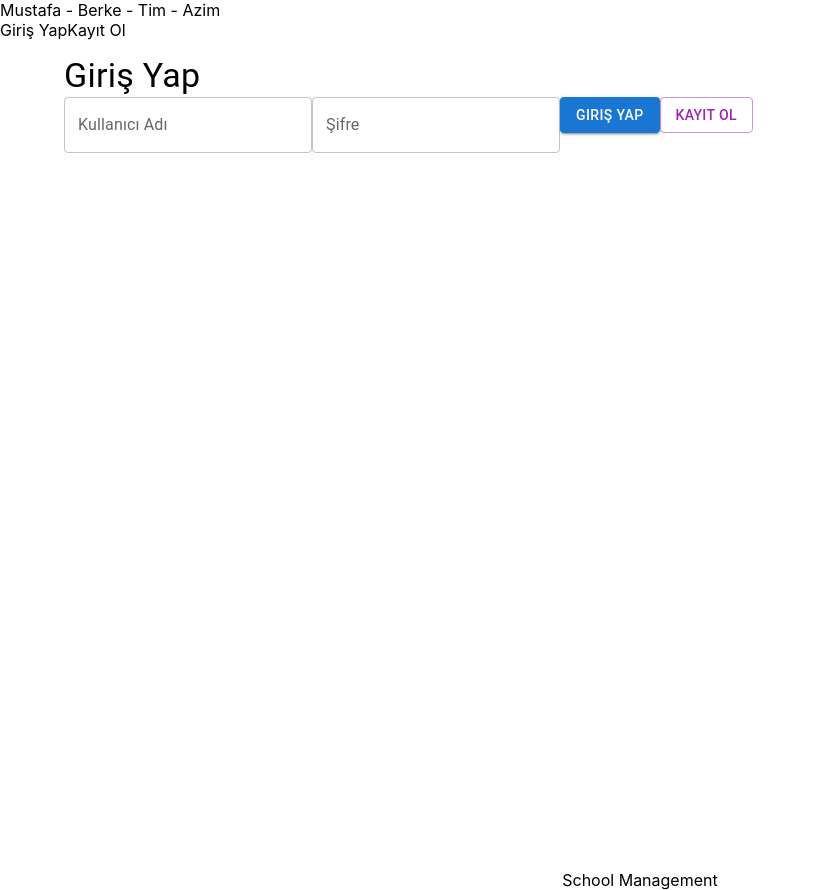
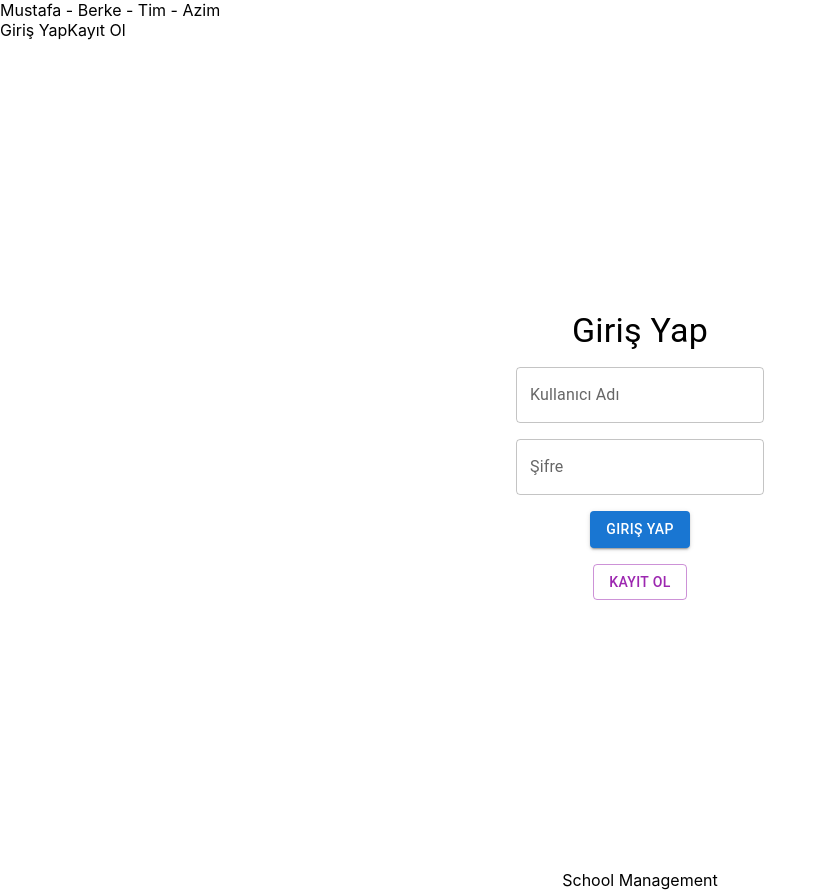
Before and after one commit to comp202team/ucms-frontend, a React (Create React App) app: page / in a window 1280 px wide. Shown: the whole page, without its empty margins (0-826 px from the left). Built offline with nearby package versions, Linux system fonts and the light colour scheme.

Commit message:
Login + Register Yaptım
paketleri düzenledim

```diff
--- a/src/Components/LoginPage.tsx
+++ b/src/Components/LoginPage.tsx
@@ -1,42 +1,37 @@
 import React, { useState, useEffect } from "react";
 import { Button, Container, TextField, Typography } from "@mui/material";
-import { makeStyles } from "@mui/styles";
-// @ts-ignore
+import { styled } from "@mui/system";
 import { useNavigate } from "react-router-dom";
 import { useDispatch, useSelector } from "react-redux";
 import { login } from "../Store/securityslice";
 
-const useStyles = makeStyles({
-    container: {
+const StyledContainer = styled(Container)({
     display: "flex",
     flexDirection: "column",
     alignItems: "center",
     justifyContent: "center",
     minHeight: "100vh",
     gap: "1rem",
-    },
 });
 
 const LoginPage: React.FC = () => {
     const dispatch = useDispatch();
-    const classes = useStyles();
     const navigate = useNavigate();
 
-
-    const isAuthenticated = useSelector((state:any) => state.security.isAuthenticated);
+    const isAuthenticated = useSelector((state: any) => state.security.isAuthenticated);
 
     const [username, setUsername] = useState("");
     const [password, setPassword] = useState("");
 
     const handleRegisterClick = () => {
-        navigate("/register", {replace: false});
+        navigate("/register", { replace: false });
     };
 
     useEffect(() => {
-        if(isAuthenticated){
-            navigate("/page1", {replace:true});
+        if (isAuthenticated) {
+            navigate("/page1", { replace: true });
         }
-    })
+    });
 
     const handleLoginClick = () => {
         dispatch(login({username, password}))
@@ -55,7 +50,7 @@ const LoginPage: React.FC = () => {
     };
 
     return (
-        <Container className={classes.container}>
+        <StyledContainer>
             <Typography variant="h4">Giriş Yap</Typography>
             <TextField
                 label="Kullanıcı Adı"
@@ -76,7 +71,7 @@ const LoginPage: React.FC = () => {
             <Button variant="outlined" color="secondary" onClick={handleRegisterClick}>
                 Kayıt Ol
             </Button>
-        </Container>
+        </StyledContainer>
     );
 };
 
--- a/src/Components/RegisterPage.tsx
+++ b/src/Components/RegisterPage.tsx
@@ -1,42 +1,39 @@
 import React, { useEffect, useState } from "react";
 import { Button, Container, TextField, Typography } from "@mui/material";
-import { makeStyles } from "@mui/styles";
+import { styled } from "@mui/system";
 
 import { useDispatch, useSelector } from "react-redux";
 import { register } from "../Store/securityslice";
 import { useNavigate } from "react-router-dom";
 
-const useStyles = makeStyles({
-    container: {
+const StyledContainer = styled(Container)({
     display: "flex",
     flexDirection: "column",
     alignItems: "center",
     justifyContent: "center",
     minHeight: "100vh",
     gap: "1rem",
-    },
 });
 
 const RegisterPage: React.FC = () => {
     const dispatch = useDispatch();
     const navigate = useNavigate();
-    const classes = useStyles();
     const [firstName, setFirstName] = useState("");
     const [lastName, setLastName] = useState("");
     const [nationalNumber, setNationalNumber] = useState("");
     const [email, setEmail] = useState("");
     const [phoneNumber, setPhoneNumber] = useState("");
 
-    const isAuthenticated = useSelector((state : any) => state.security.isAuthenticated);
+    const isAuthenticated = useSelector((state: any) => state.security.isAuthenticated);
 
     useEffect(() => {
-        if(isAuthenticated){
-            navigate("/page1", {replace:true});
+        if (isAuthenticated) {
+            navigate("/page1", { replace: true });
         }
-    })
+    });
 
     const handleRegisterClick = () => {
-        dispatch(register({username: firstName, password: nationalNumber, email}));
+        dispatch(register({ username: firstName, password: nationalNumber, email }));
         navigate("/");
     };
 
@@ -45,7 +42,7 @@ const RegisterPage: React.FC = () => {
     };
 
     return (
-        <Container className={classes.container}>
+        <StyledContainer>
             <Typography variant="h4">Kayıt Ol</Typography>
             <TextField
                 label="İsim"
@@ -84,7 +81,7 @@ const RegisterPage: React.FC = () => {
             <Button variant="outlined" color="secondary" onClick={handleBackToLogin}>
                 Giriş Sayfasına Dön
             </Button>
-        </Container>
+        </StyledContainer>
     );
 };
 
```
Lines whose indentation alone changed are shown as unchanged.
